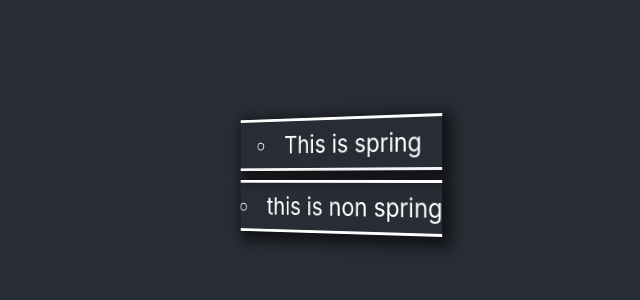
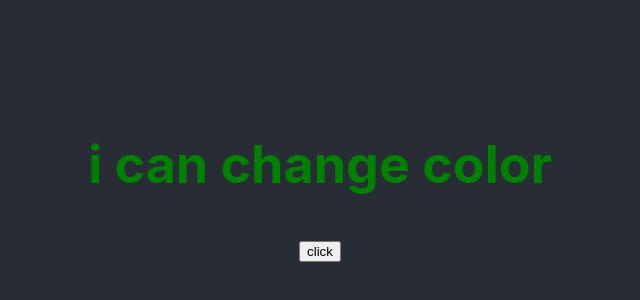
Before and after one commit to dalideco/experimenting3d-react-spring, a React (Create React App) app: page / in a window 1280 px wide. Shown: the part 220-520 px from the top of the page, without its empty margins (320-960 px from the left). Built offline with nearby package versions, Linux system fonts and the light colour scheme.

Commit message:
adding interpolate

```diff
--- a/src/App.js
+++ b/src/App.js
@@ -1,5 +1,7 @@
 import React from 'react'
 import Header from './Header'
+import Multi from './Multi'
+ import Interpolate from './Interpolate'
 
 
 
@@ -9,7 +11,9 @@
   return (
     <div className="App">
       <header className="App-header">
-        <Header/>
+        {/* <Header/> */}
+        {/* <Multi/> */}
+        <Interpolate/>
       </header>
     </div>
   );
--- a/src/Header.js
+++ b/src/Header.js
@@ -1,6 +1,6 @@
 
 import './App.css';
-import React, {useState,useDebugValue} from 'react'
+import React from 'react'
 import styled from 'styled-components'
 import {useSpring,animated} from 'react-spring'
 import {useHover} from './customHooks'
--- /dev/null
+++ b/src/Interpolate.js
@@ -0,0 +1,30 @@
+import React,{useState} from 'react';
+import {useSpring, animated} from 'react-spring'
+
+const Interpolate = () => {
+    const [on , setOn] = useState(false)
+
+    const {xy, c}= useSpring({
+        from:{xy:[0,0],c:'green'},
+        xy: on? [400,200]: [0,0],
+        c: on ? 'red': 'green'
+    })
+
+
+    return (
+        <div className="interpolate">
+            <animated.h1
+                style ={{
+                    color : c.interpolate(c=> c),
+                    transform : xy.interpolate((x,y)=>`translate(${x}px,${y}px)`)
+                }}
+            >
+
+                i can change color
+            </animated.h1>
+            <button onClick={()=>{setOn(!on)}}>click</button>
+        </div>
+    )
+}
+
+export default Interpolate;
--- /dev/null
+++ b/src/Multi.js
@@ -0,0 +1,23 @@
+import React from 'react'
+import {useSpring,animated} from 'react-spring'
+
+function Multi(){
+
+    const myAnimation = useSpring ({
+        from:{color :'red', opacity:0},
+        to:[
+            {color:'green', opacity:1},
+            {color:'yellow', opacity:0.5 },
+            {color:'blue', opacity:0.35},
+            {color:'orange', opacity:0.25}
+        ]
+    })
+
+    return (
+        <animated.div className="multi" style={myAnimation}>
+            i appear in many colors
+        </animated.div>
+    )
+}
+
+export default Multi
```
